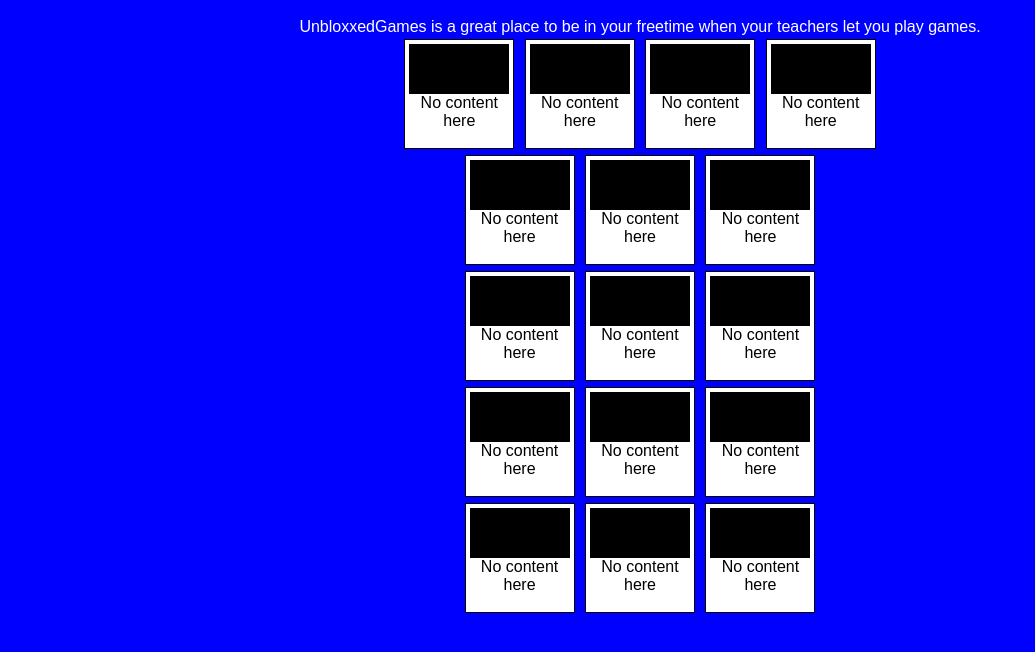
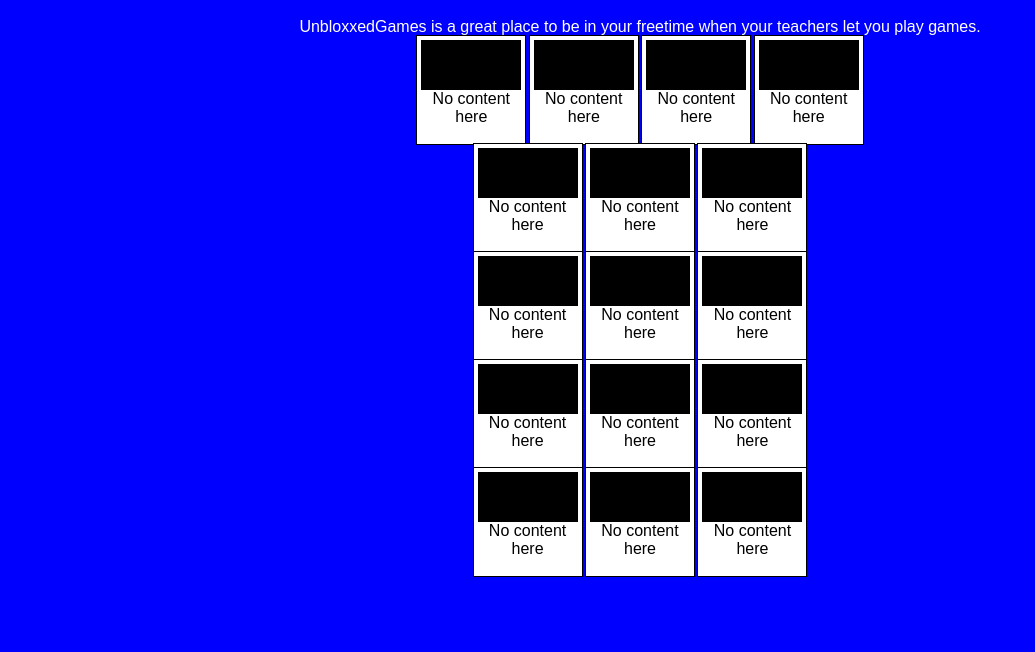
Before and after one commit to HotPizzaYT/unbloxxedGames, a plain HTML site: page index.html in a window 1280 px wide. Shown: the part 48-700 px from the top of the page, without its empty margins (0-1035 px from the left). Drawn offline with Linux system fonts and the light colour scheme.

Commit message:
fixed... everything... (i think)

```diff
--- a/index.html
+++ b/index.html
@@ -10,7 +10,6 @@ font-family: sans-serif;
 text-align: center;
 }
 .gameCard {
-margin: 4px;
 color: #000000;
 background-color: #ffffff;
 padding: 4px;
@@ -104,6 +103,6 @@ left: 50%;
 <div class="noGame"></div><br>No content here
 </div>
 <br>
-  </div>
+</div>
 </body>
 </html>
```
